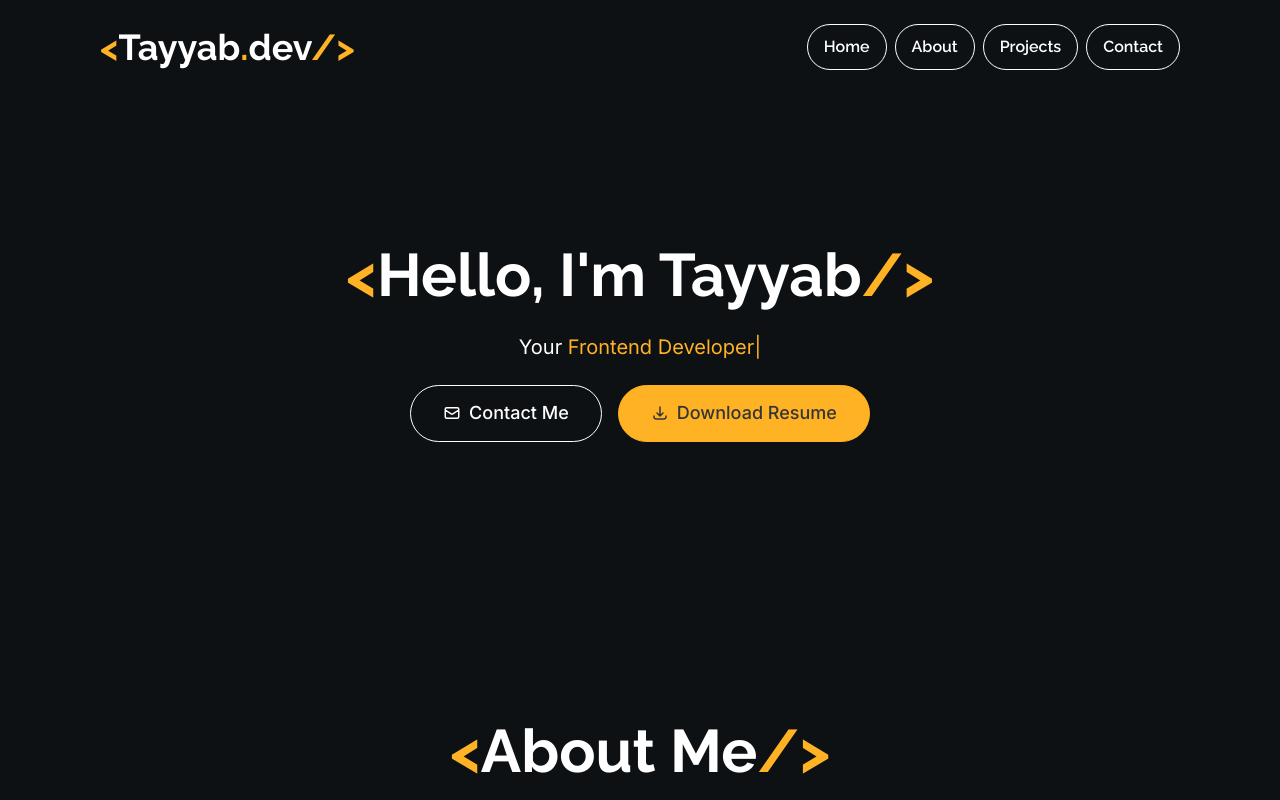
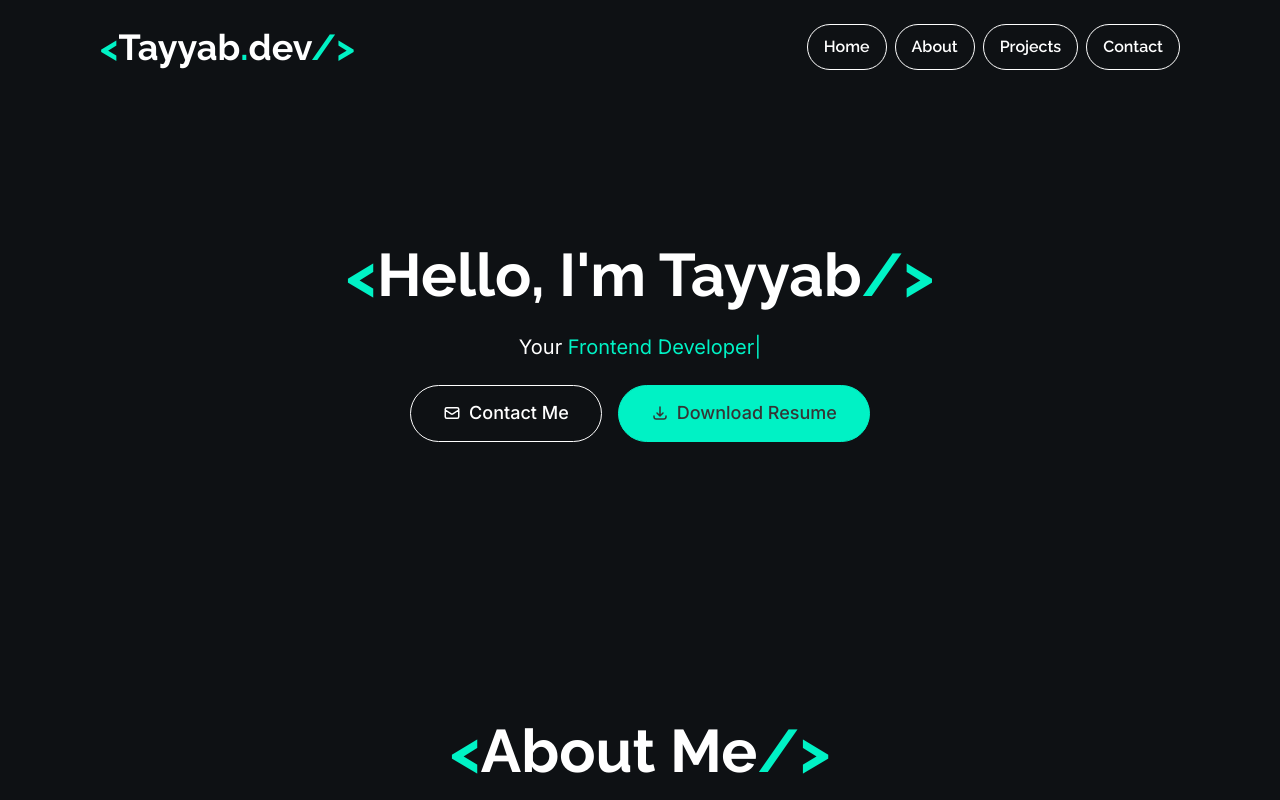
Before and after one commit to tayyabjawaid/portfolio, a Next.js app: page / in a window 1280 px wide. Shown: the top 800 px of the page. Built offline with nearby package versions, Linux system fonts and the light colour scheme.

Commit message:
accent color change

```diff
--- a/app/globals.css
+++ b/app/globals.css
@@ -6,7 +6,7 @@
     --color-primary: #0e1114;
     --color-secondary: #353535;
     --color-white: #ffffff;
-    --color-accent: #ffb224;
+    --color-accent: #00f2c5;
     --color-accent2: #8f8f8f;
 }
 
```
